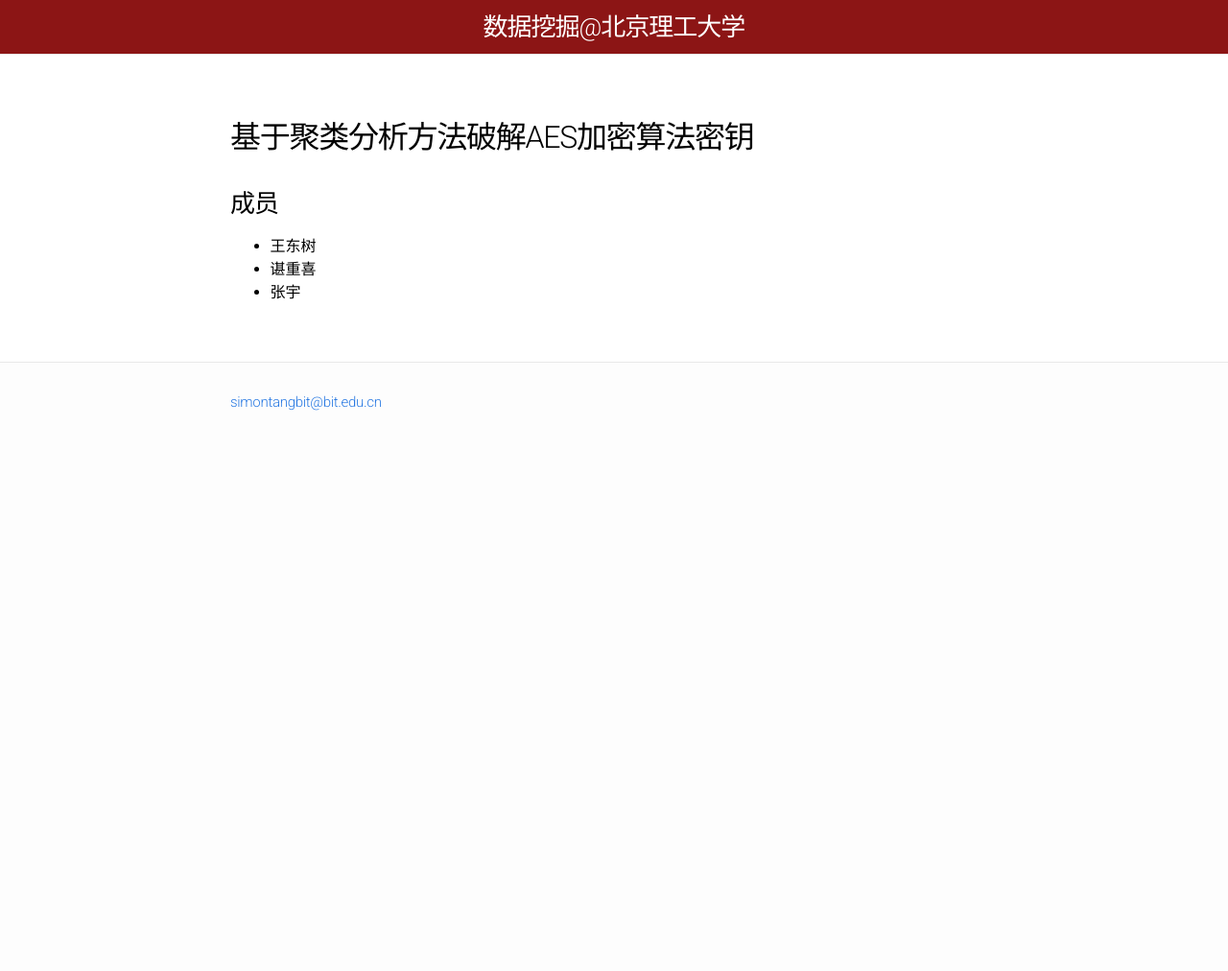
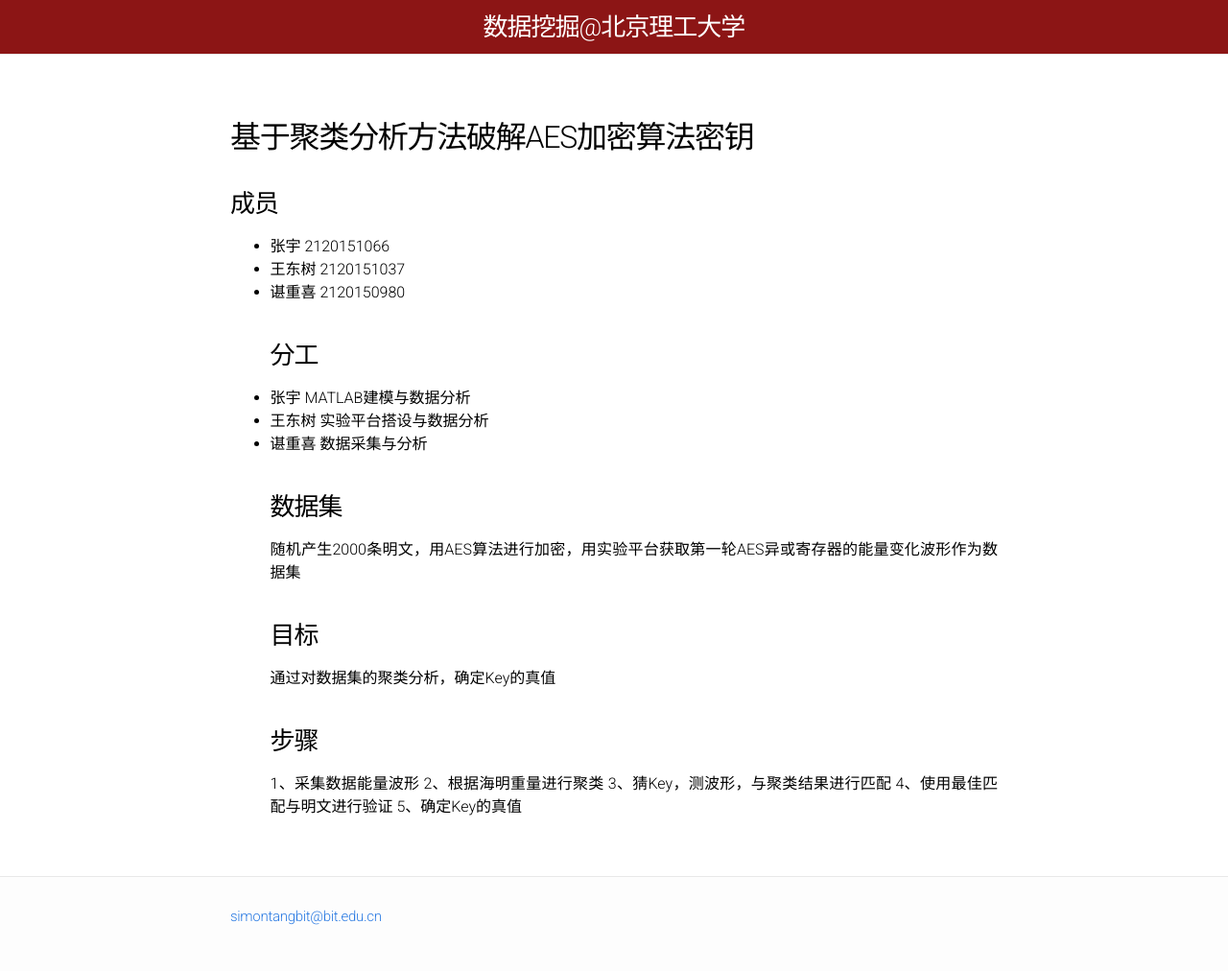
Before and after one commit to BITDM/bitdm.github.io, a Jekyll site: the page built from 2016/projects/p22/proposal.md, in a window 1280 px wide. Shown: the whole page at 96% size. Built offline with Jekyll 4.4.1, drawn with Linux system fonts in a browser that asks for light colours; before the commit the page ends 900 px from its top, so only the background shows below that.

Commit message:
Update proposal.md
第22组项目简介

```diff
--- a/2016/projects/p22/proposal.md
+++ b/2016/projects/p22/proposal.md
@@ -7,7 +7,20 @@ permalink: /2016/projects/p22/proposal/
 ## 基于聚类分析方法破解AES加密算法密钥
 
 ### 成员
-
-- 王东树
-- 谌重喜
-- 张宇
+- 张宇      2120151066
+- 王东树    2120151037
+- 谌重喜    2120150980
+### 分工
+- 张宇      MATLAB建模与数据分析
+- 王东树    实验平台搭设与数据分析
+- 谌重喜    数据采集与分析
+### 数据集
+  随机产生2000条明文，用AES算法进行加密，用实验平台获取第一轮AES异或寄存器的能量变化波形作为数据集
+### 目标
+  通过对数据集的聚类分析，确定Key的真值
+### 步骤
+  1、采集数据能量波形
+  2、根据海明重量进行聚类
+  3、猜Key，测波形，与聚类结果进行匹配
+  4、使用最佳匹配与明文进行验证
+  5、确定Key的真值
```
